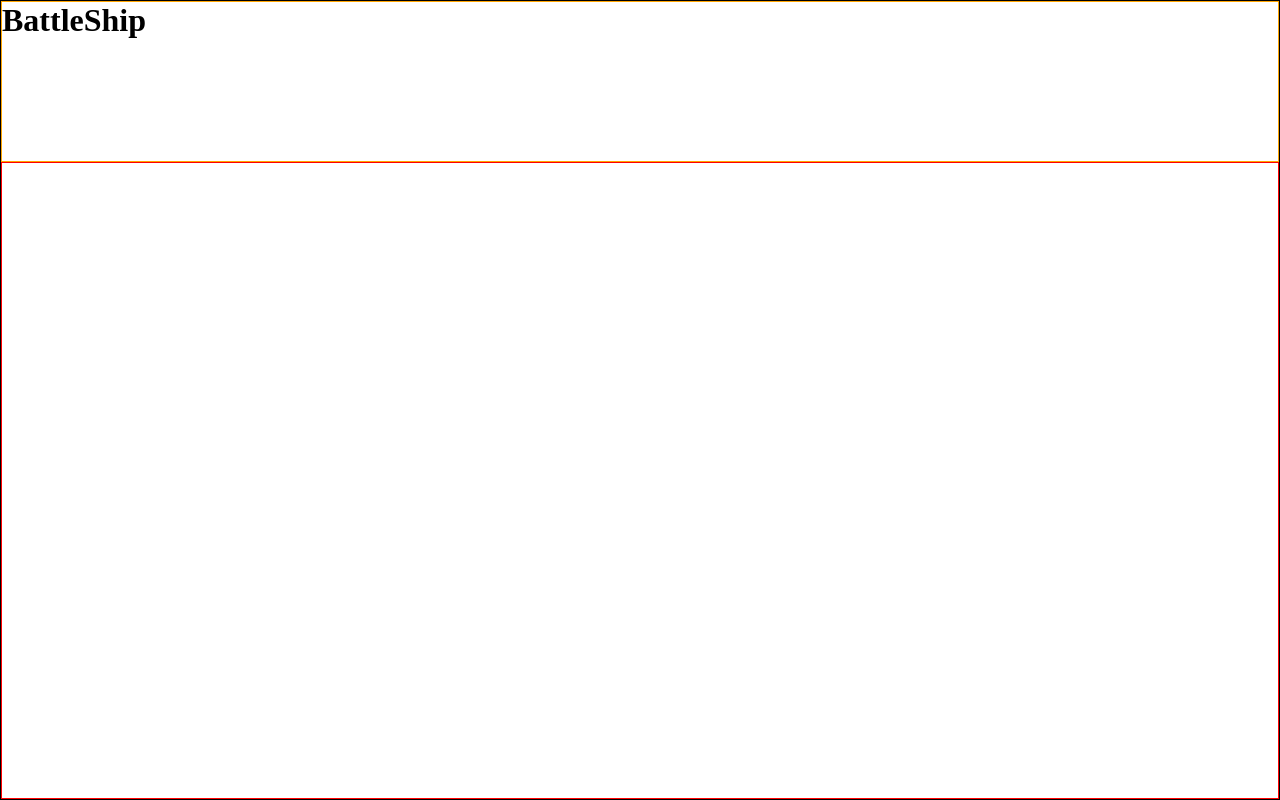
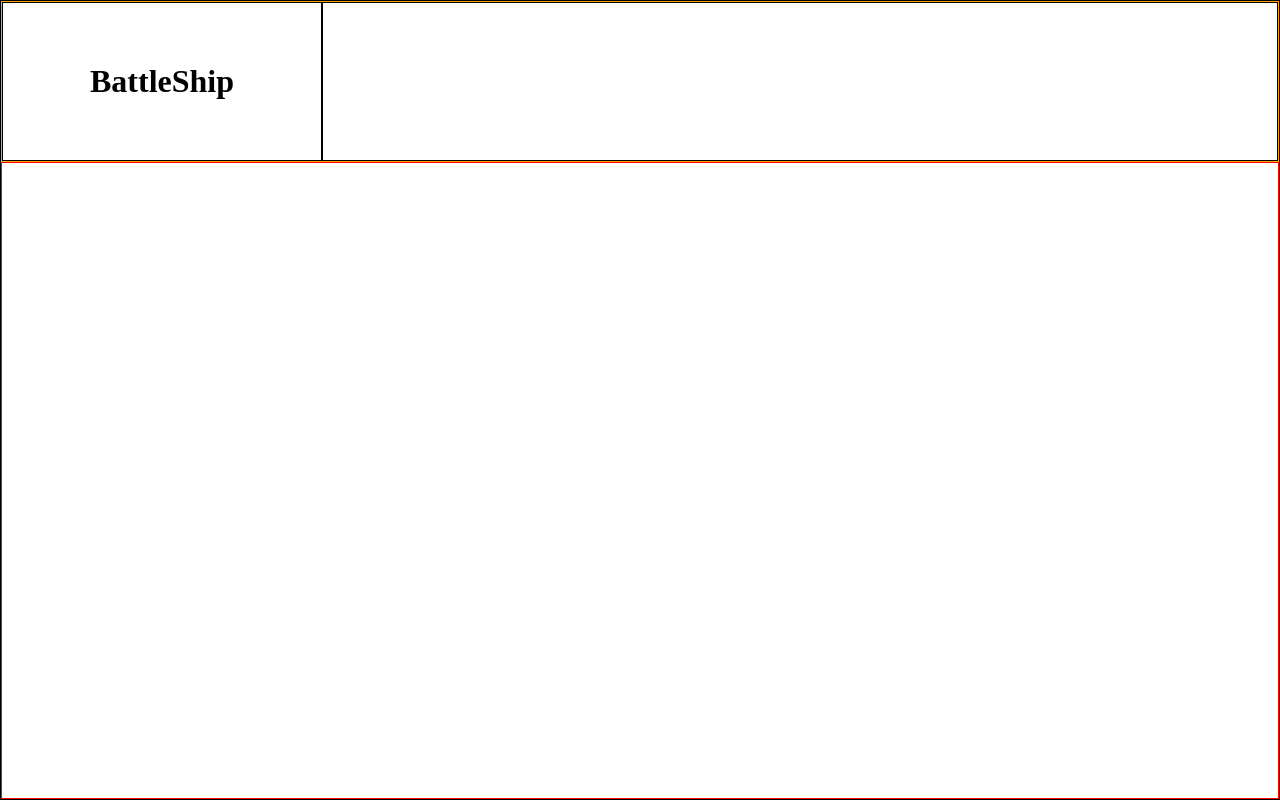
Before and after one commit to tomason182/battleship, a website built with webpack: page src/index.html in a window 1280 px wide. Built offline with nearby package versions, Linux system fonts and the light colour scheme.

Commit message:
add: center title

```diff
--- a/src/style.css
+++ b/src/style.css
@@ -14,8 +14,26 @@ body {
 
 .header {
     border: 1px solid orange;
+    display: flex;
     flex: 1;
     width: 100%;
+}
+
+.title {
+    border: 1px solid black;
+    flex: 1;
+    display: flex;
+    justify-content: center;
+    align-items: center;
+}
+
+.title h1 {
+   margin: 0;
+}
+
+.message {
+    border: 1px solid black;
+    flex: 3;
 }
 
 .game-container {
```
